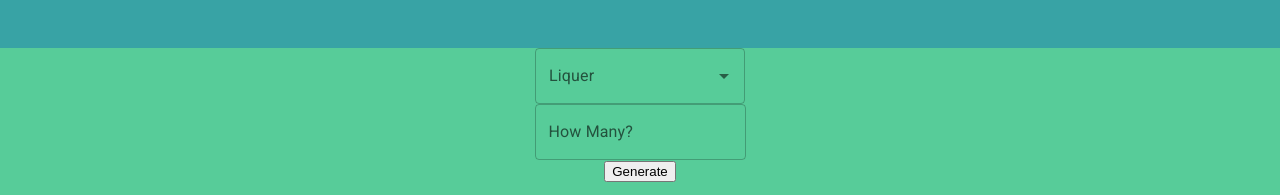
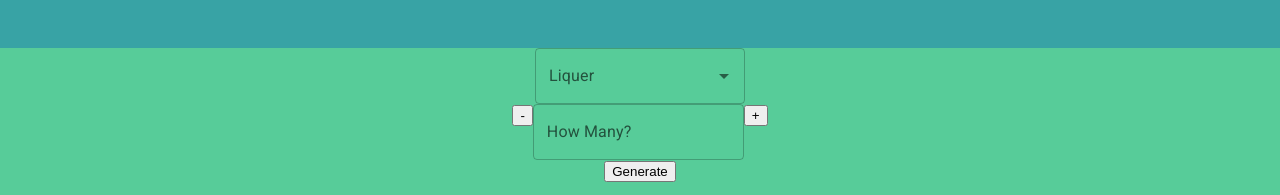
Before and after one commit to tomerbourstein/cocktail-menu-app, a React (Create React App) app: page / in a window 1280 px wide. Shown: the top 195 px of the page. Built offline with nearby package versions, Linux system fonts and the light colour scheme; no server answers.

Commit message:
finish logic on amount input with redux. also added buttons

```diff
--- a/src/components/Input/Input.js
+++ b/src/components/Input/Input.js
@@ -11,19 +11,21 @@ const Input = () => {
   const liquers = useSelector((state) => state.cocktails.liquers);
   const dispatch = useDispatch();
 
-
   ///////////// Changing the Alcohol input, and dispatch to redux store to save state.
   const enterAlcoholInputHandler = (event, newValue) => {
     dispatch(inputActions.enterAlcohol({ alcohol: newValue }));
   };
 
-  /////////////// Changing the Amount input, Check if the input is numeric and not empty
+  /////////////// Changing the Amount input, Check if the input is smaller then 1
+  /////////////// Check if the input is nuperic and not empty
   /////////////// dispatch to redux store to save state.
   const enterAmountInputHandler = (event) => {
     const regex = /^[0-4\b]+$/;
     const enteredAmount = event.target.value;
-    if (enteredAmount === "" || regex.test(enteredAmount)) {
-      dispatch(inputActions.enterAmount({ amount: enteredAmount }));
+    if (enteredAmount.length <= 1) {
+      if (enteredAmount === "" || regex.test(enteredAmount)) {
+        dispatch(inputActions.enterAmount({ amount: enteredAmount }));
+      }
     }
   };
 
@@ -33,6 +35,13 @@ const Input = () => {
     dispatch(menuActions.toggleGenerated());
   };
 
+  const plusButtonHandler = () => {
+    dispatch(inputActions.increment());
+  };
+
+  const minusButtonHandler = () => {
+    dispatch(inputActions.decrement());
+  };
   return (
     <form onSubmit={generateMenuHandler} className={classes.inputField}>
       <Box sx={{ width: 210, margin: "auto" }}>
@@ -49,13 +58,20 @@ const Input = () => {
         />
       </Box>
       <div>
+        <button type="button" onClick={minusButtonHandler}>
+          -
+        </button>
         <TextField
+          autoComplete="off"
           id="outlined-basic"
           label="How Many?"
           variant="outlined"
           value={amount}
           onChange={enterAmountInputHandler}
         />
+        <button type="button" onClick={plusButtonHandler}>
+          +
+        </button>
       </div>
       <button type="submit">Generate</button>
     </form>
--- a/src/store/input-slice.js
+++ b/src/store/input-slice.js
@@ -11,6 +11,16 @@ const inputSlice = createSlice({
     enterAmount(state, action) {
       state.amount = action.payload.amount;
     },
+    increment(state) {
+      if(state.amount <= 3) {
+        state.amount++;
+      }
+    },
+    decrement (state) {
+      if (state.amount > 1){
+        state.amount--;
+      }
+    }
   },
 });
 
```
